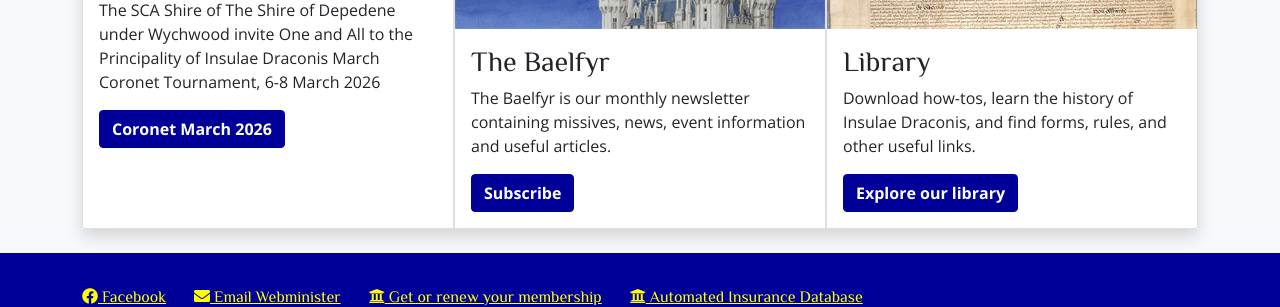
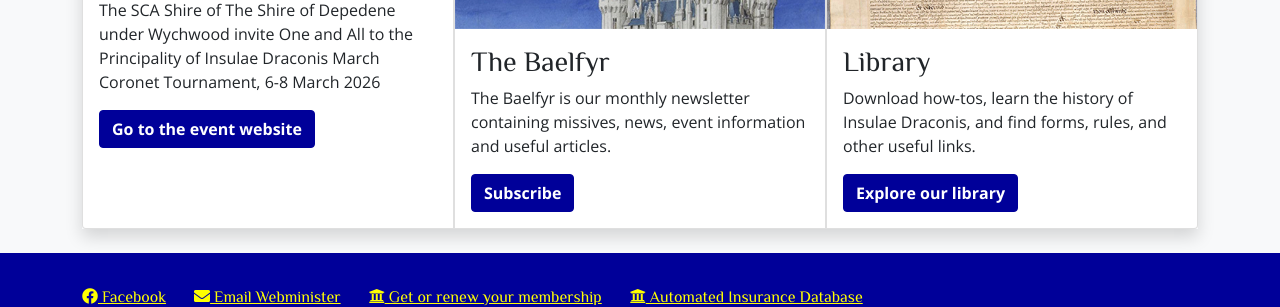
Before and after one commit to drachenwald/insulae-draconis, a Jekyll site: the page built from index.html, in a window 1280 px wide. Shown: the part 1496-1803 px from the top of the page. Built offline with Jekyll 4.4.1, drawn with Linux system fonts in a browser that asks for light colours; comment, search, counter and statistics services are not loaded.

Commit message:
Update index.html
Fixed the button text

```diff
--- a/index.html
+++ b/index.html
@@ -96,7 +96,7 @@ subtitle: Learn history by living it
         The SCA Shire of The Shire of Depedene under Wychwood invite One and All to the Principality of Insulae Draconis March Coronet Tournament, 6-8 March 2026
       </p>
       <p class="card-text">
-        <a role="button" class="btn btn-primary stretched-link" href="https://sites.google.com/insulaedraconis.org/idmarchcoronet2026/home">Coronet March 2026</a>
+        <a role="button" class="btn btn-primary stretched-link" href="https://sites.google.com/insulaedraconis.org/idmarchcoronet2026/home">Go to the event website</a>
       </p>
     </div>
   </div>
```
